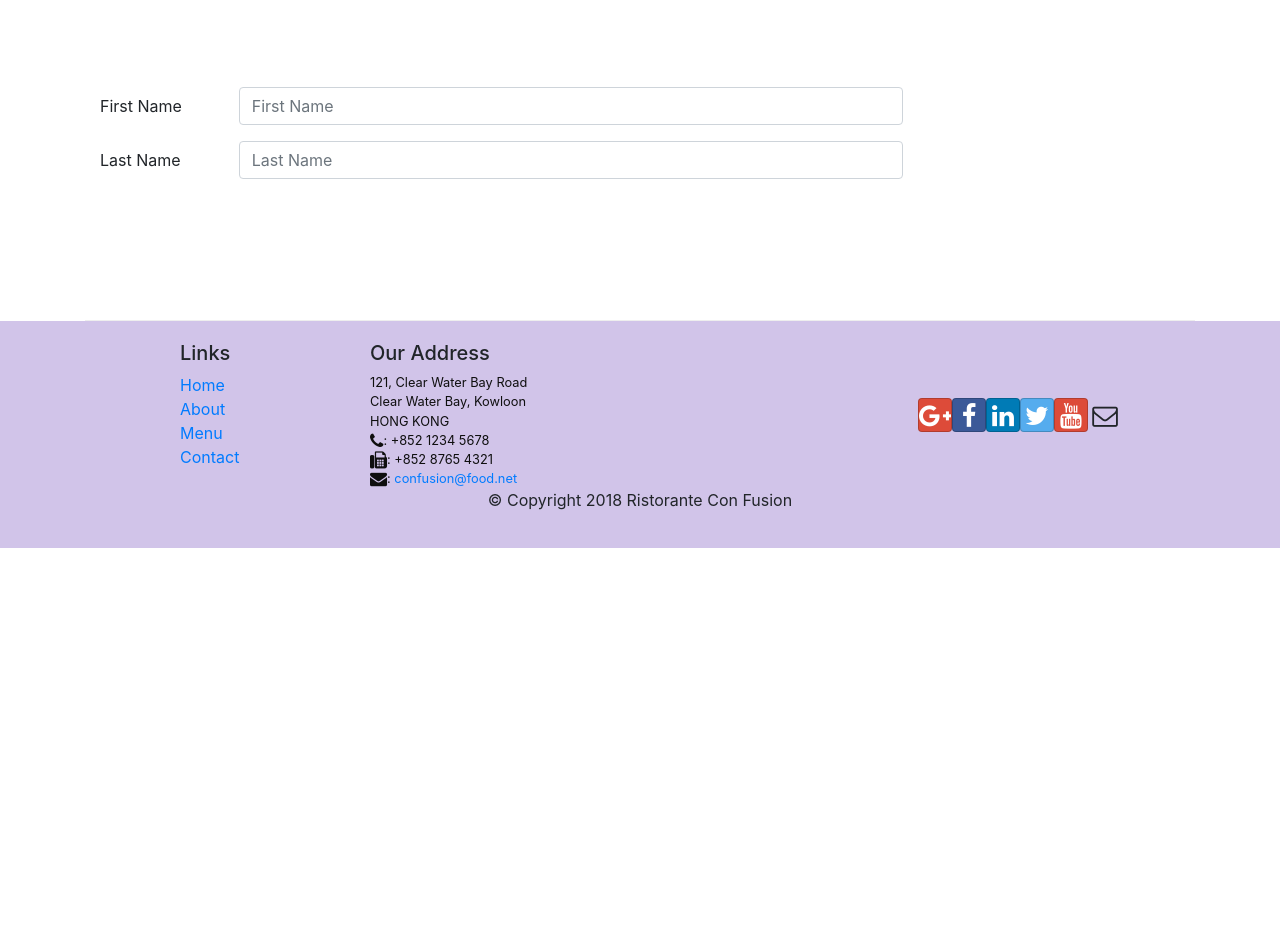
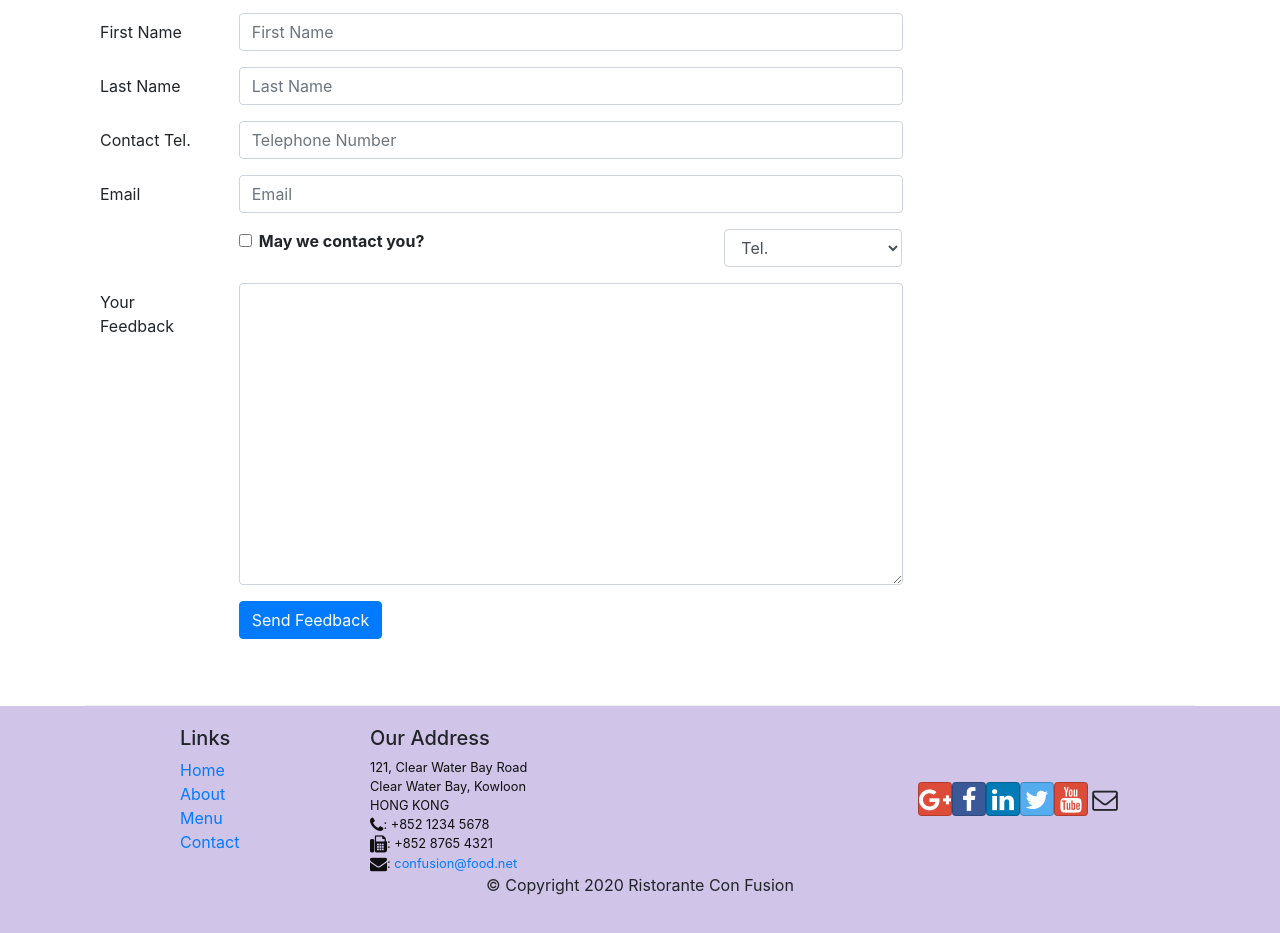
Before and after one commit to rajatmaheshwari2512/confusion, a React (Create React App) app: page /contactus in a window 1280 px wide. Shown: the part 951-1884 px from the top of the page. Before the commit the page ends 1499 px from the top, so only its background shows below. Built offline with nearby package versions, Linux system fonts and the light colour scheme.

Commit message:
Daily Backup

```diff
--- a/src/components/ContactComponent.js
+++ b/src/components/ContactComponent.js
@@ -23,6 +23,14 @@ class Contact extends Component {
       contactType: "Tel.",
       message: "",
     };
+  }
+  handleInputChange(event){
+
+  }
+  handleSubmit(event){
+    console.log("Current State"+JSON.stringify(this.state));
+    alert("Current State"+JSON.stringify(this.state));
+    event.preventDefault();
   }
   render() {
     return (
@@ -119,6 +127,78 @@ class Contact extends Component {
                   />
                 </Col>
               </FormGroup>
+              <FormGroup row>
+                <Label htmlFor="telnum" md={2}>
+                  Contact Tel.
+                </Label>
+                <Col md={10}>
+                  <Input
+                    type="text"
+                    id="telnum"
+                    name="temnum"
+                    placeholder="Telephone Number"
+                    value={this.state.telnum}
+                  />
+                </Col>
+              </FormGroup>
+              <FormGroup row>
+                <Label htmlFor="email" md={2}>
+                  Email
+                </Label>
+                <Col md={10}>
+                  <Input
+                    type="text"
+                    id="email"
+                    name="email"
+                    placeholder="Email"
+                    value={this.state.email}
+                  />
+                </Col>
+              </FormGroup>
+              <FormGroup row>
+                <Col md={{ size: 6, offset: 2 }}>
+                  <FormGroup check>
+                    <Label check>
+                      <Input
+                        type="checkbox"
+                        name="agree"
+                        checked={this.state.agree}
+                      />
+                      {" "}<strong>May we contact you?</strong>
+                    </Label>
+                  </FormGroup>
+                </Col>
+                <Col md={{ size: 3, offset: 1 }}>
+                  <Input
+                    type="select"
+                    name="contactType"
+                    value={this.state.contactType}>
+                    <option>Tel.</option>
+                    <option>Email</option>
+                  </Input>
+                </Col>
+              </FormGroup>
+              <FormGroup row>
+                <Label htmlFor="feedback" md={2}>
+                  Your Feedback
+                </Label>
+                <Col md={10}>
+                  <Input
+                    type="textarea"
+                    id="message"
+                    name="message"
+                    rows="12"
+                    value={this.state.message}
+                  />
+                </Col>
+              </FormGroup>
+              <FormGroup row>
+                <Col md={{size:10, offset:2}}>
+                  <Button type="submit" color="primary">
+                    Send Feedback
+                  </Button>
+                </Col>
+              </FormGroup>
             </Form>
           </div>
         </div>
--- a/src/components/FooterComponent.js
+++ b/src/components/FooterComponent.js
@@ -79,7 +79,7 @@ function Footer(props) {
         </div>
         <div className="row justify-content-center">
           <div className="col-auto">
-            <p>© Copyright 2018 Ristorante Con Fusion</p>
+            <p>© Copyright 2020 Ristorante Con Fusion</p>
           </div>
         </div>
       </div>
```
Also changed, not shown: 1 other file (tests, documents, lock files or other folders).
